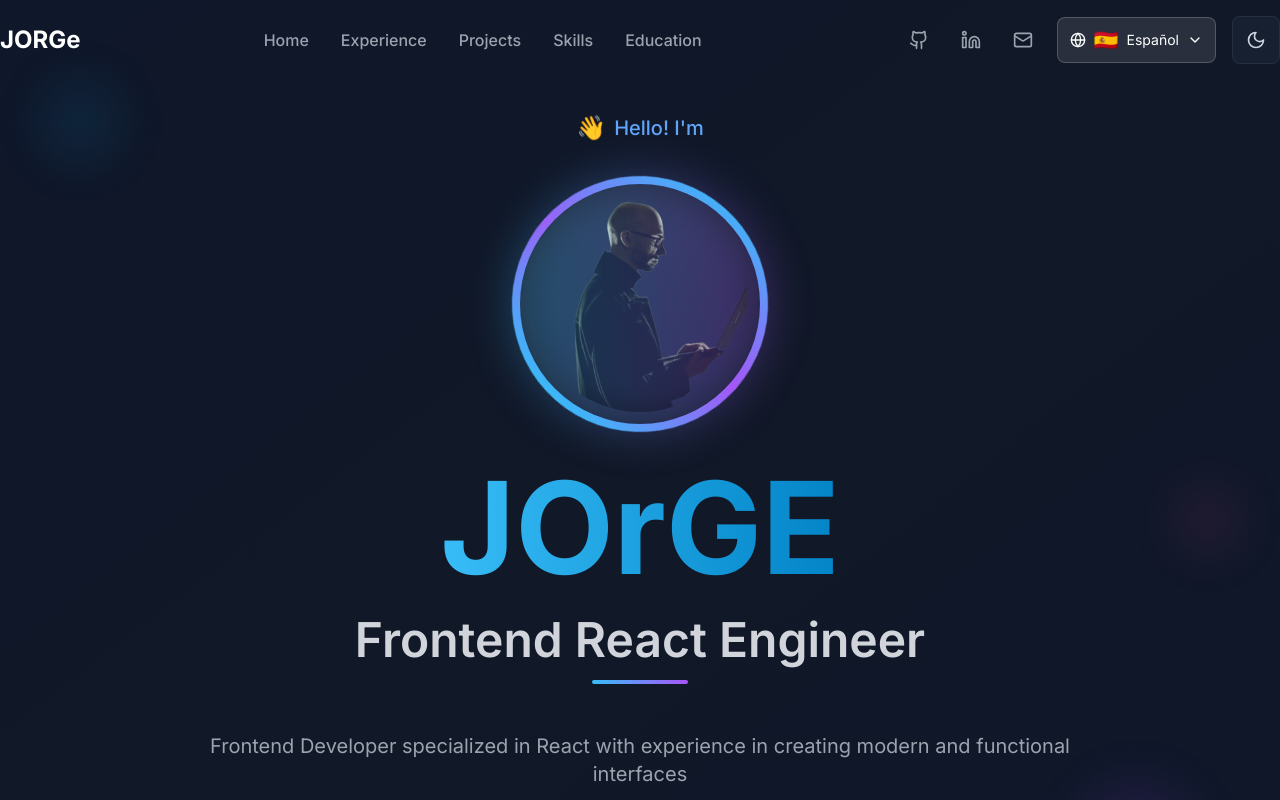
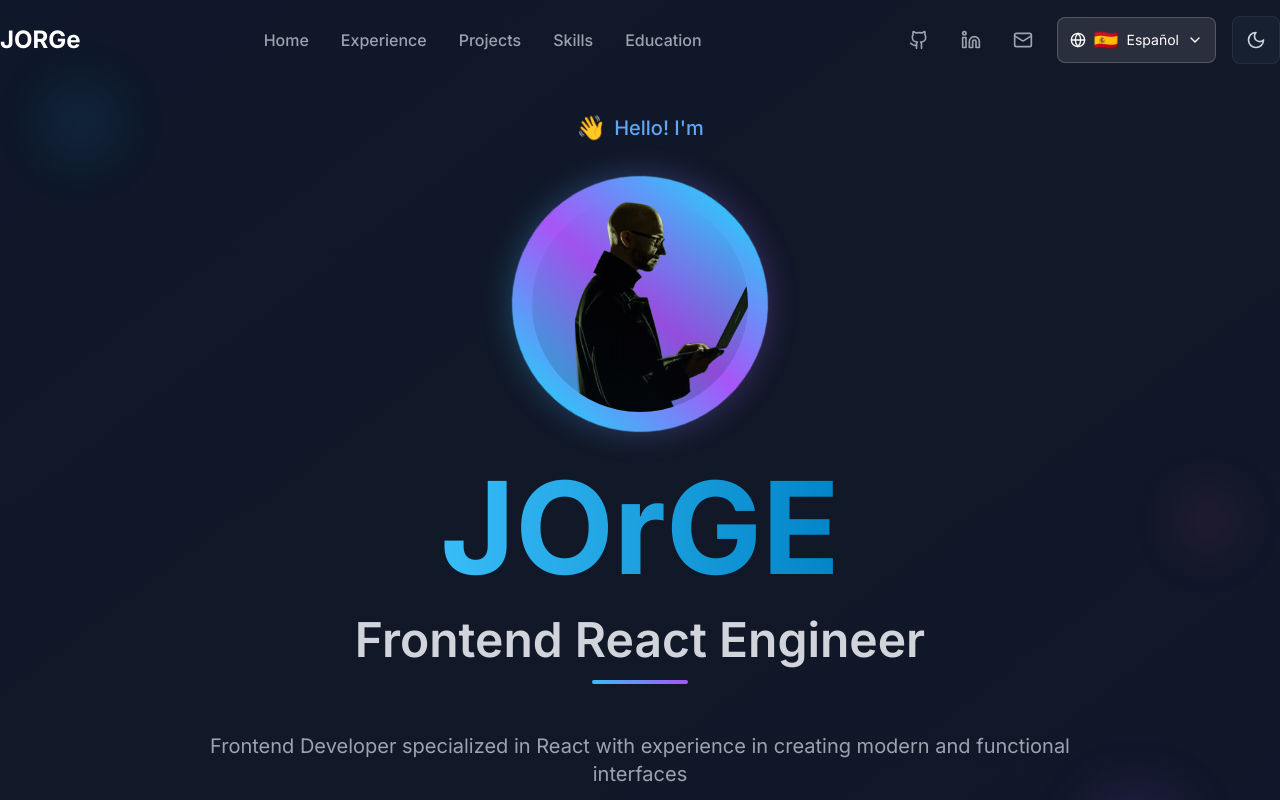
Before and after one commit to JordiNodeJS/porfolio-multi-theme, a React (Vite) app: page / in a window 1280 px wide. Shown: the top 800 px of the page. Built offline with nearby package versions, Linux system fonts and the light colour scheme.

Commit message:
style(Hero): improve animation performance and z-index handling
- Add will-change and backfaceVisibility properties to optimize animation performance
- Adjust z-index values to ensure proper layering of elements
- Move blur effect to inline style for better performance

```diff
--- a/src/components/Hero.tsx
+++ b/src/components/Hero.tsx
@@ -184,13 +184,14 @@ const Hero = () => {
                   transition: { duration: 0.6, ease: "easeInOut" }
                 });
               }}
-              className="relative w-48 h-48 md:w-56 md:h-56 lg:w-64 lg:h-64 mb-8 flex-shrink-0"
+              className="relative w-48 h-48 md:w-56 md:h-56 lg:w-64 lg:h-64 mb-8 flex-shrink-0 z-10"
             >
               {/* Animated Border */}
               <motion.div
                 animate={circleControls}
                 initial={{ scale: 1 }}
-                className={`absolute inset-0 rounded-full animate-spin-slow ${
+                style={{ willChange: 'transform', backfaceVisibility: 'hidden' }}
+                className={`absolute inset-0 rounded-full animate-spin-slow z-10 ${
                   theme === "dark"
                     ? "bg-gradient-to-r from-primary-400 via-purple-500 to-primary-400"
                     : theme === "light"
@@ -210,9 +211,10 @@ const Hero = () => {
                 }`}
               >
                 <motion.div
-                  className="relative w-full h-full rounded-full overflow-visible"
+                  className="relative w-full h-full rounded-full overflow-visible z-20"
                   animate={imageControls}
                   initial={{ scale: 1, y: 0 }}
+                  style={{ willChange: 'transform' }}
                 >
                   <motion.img
                     src="/src/assets/developer.png"
@@ -234,7 +236,7 @@ const Hero = () => {
 
               {/* Glow Effect */}
               <motion.div
-                className={`absolute inset-0 rounded-full blur-xl opacity-30 ${theme === "dark"
+                className={`absolute inset-0 rounded-full opacity-30 ${theme === "dark"
                   ? "bg-gradient-to-r from-primary-400 to-purple-500"
                   : theme === "light"
                   ? "bg-gradient-to-r from-primary-500 to-purple-600"
@@ -242,7 +244,8 @@ const Hero = () => {
                 }`}
                 animate={circleControls}
                 initial={{ scale: 1 }}
-                data-component-name="Hero"
+                data-component-name="MotionComponent"
+                style={{ filter: 'blur(1rem)', backfaceVisibility: 'hidden' }}
               ></motion.div>
             </motion.div>
 
```
